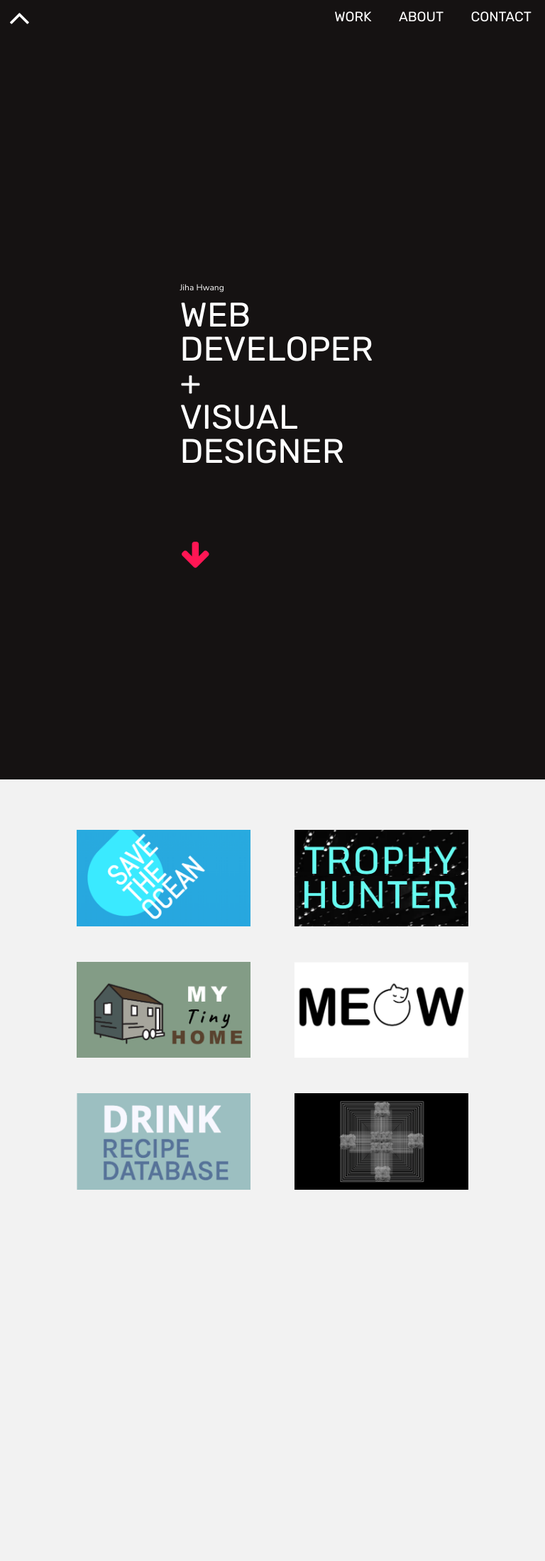
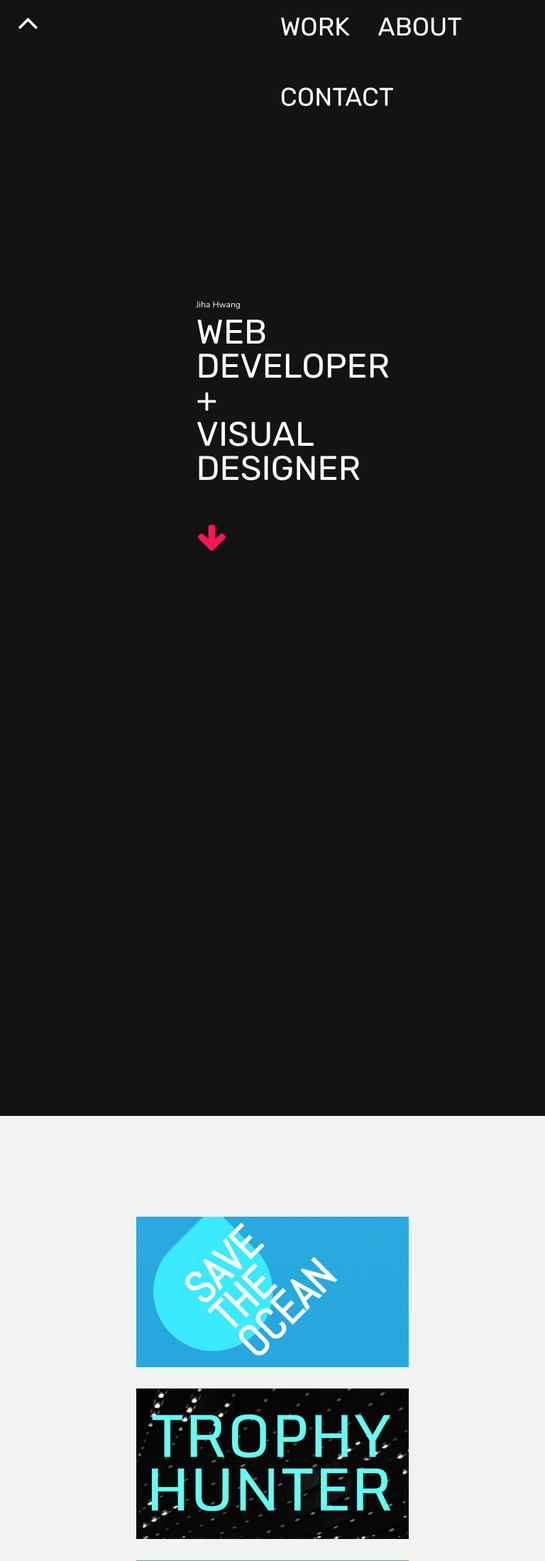
Before and after one commit to jhwangit128/portfolio_site, a PHP site: page / in a window 768 px wide. Shown: the top 2199 px of the page at 71% size. Run offline with PHP 8.4, Linux system fonts and the light colour scheme; some web fonts are replaced.

Commit message:
media query

```diff
--- a/styles.css
+++ b/styles.css
@@ -67,7 +67,7 @@ header, #project, #about, #contact {
 	text-transform:uppercase;
 	text-align: center;
 	font-size: 1.5em;
-	margin-bottom:1em;
+	margin-bottom:2em;
 }
 .main_title_white{
 	color: white;
@@ -111,6 +111,7 @@ nav a:active{
 /* +++++++++++++ */
 /*    HEADER     */
 /* +++++++++++++ */
+/* ANIMATION */
 .slide-in-top {
 	-webkit-animation: slide-in-top 1.5s cubic-bezier(0.250, 0.460, 0.450, 0.940) both;
 	        animation: slide-in-top 1.5s cubic-bezier(0.250, 0.460, 0.450, 0.940) both;
@@ -253,7 +254,7 @@ header{
 	text-align:center;
 	color: white;
   padding-top: 240px;
-  width: 34%;
+  width: 28%;
   margin: 0 auto;
   text-align: left;
 }
@@ -266,12 +267,13 @@ header h1 {
 	font-size: 6em;
 	transition-duration: 0.5s;
 	margin-top: 1em;
-  text-align: right;
+  margin: 0 auto;
 }
 .button_down:hover, .button_down:focus {
 	color: var(--gray);
 }
 .header_title{
+  margin: 0 auto;
 	text-transform:uppercase;
 	font-size:2em;
 	margin-bottom:50px;
@@ -289,19 +291,19 @@ section {
 }
 #project {
   background-color: var(--offwhite);
-  padding-top: 10px;
+  padding-top: 40px;
 }
 .projects_container {
-  width: 80%;
+  width: 100%;
   display: flex;
   flex-flow: row wrap;
   justify-content: flex-end;
   align-items: center;
   margin: 0 auto;
-  padding-top: 25px;
+  margin-top: 140px;
 }
 .project_container {
-  width: 40%;
+  width: 30%;
   margin: 0 auto;
   margin-bottom: 50px;
 }
@@ -351,7 +353,17 @@ section {
 	margin-bottom: 1.8em;
 	text-align: center;
 }
+.modal-img-text {
+  width: 90%;
+  display: flex;
+  flex-direction: row;
+  margin: 0 auto;
+}
+.modal-img {
+  width: 50%;
+}
 .modal-text {
+  width: 50%;
   font-size: 0.8em;
   line-height: 1.6em;
 }
@@ -395,14 +407,14 @@ section {
   background: var(--offwhite);
 }
 .section_about {
-  width: 70%;
+  width: 60%;
   margin: 0 auto;
   text-align: justify;
 }
 .resume {
   color: var(--gray);
   float: right;
-  margin-right: 50px;
+  margin: 40px 30px 0 0;
   border: 1.5px solid var(--gray);
   padding: 0.2em 0.5em;
 }
@@ -485,14 +497,58 @@ footer {
 
 @media (min-width: 768px) and (max-width: 1024px) {
 
-  header, #project, #about, #contact {
-    height: 1050px;
+  header, #about {
+    height: 1500px;
+  }
+  #project {
+    height: 100%;
+  }
+  #contact {
+    padding-top: 70px;
+    height: 1200px;
   }
 	header {
     padding-top: 350px;
 	}
+  .navbar_name_container {
+    width: 45%;
+  	margin: 0.3em 0 0 1em;
+  	float: left;
+  }
+  .navbar_container {
+    width: 100%;
+  	height: 3em;
+    display: flex;
+    flex-direction: row;
+  }
+  .navbar_right_menu_container {
+    width: 55%;
+  }
+  .navbar_right_menu_container li {
+    font-size: 1.5em;
+  	margin: 0.4em 0.1em 1em 1em;
+  }
   .modal_project_title {
     margin-top: 3.5em;
+  }
+  .modal-text {
+    font-size: 1em;
+    line-height: 1.6em;
+  }
+  .modal-img-text {
+    width: 100%;
+    display: flex;
+    flex-direction: column;
+    margin: 0 auto;
+  }
+  .modal-img {
+    width: 100%;
+  }
+  .modal-text {
+    width: 80%;
+    font-size: 1em;
+    line-height: 1.6em;
+    margin: 0 auto;
   }
   .collab {
     line-height: 1.5em;
@@ -503,72 +559,50 @@ footer {
 	.section_about_text {
 		margin-top: 2em;
 	}
+  .main_title {
+    padding-top: 30px;
+  }
+  .projects_container {
+    width: 50%;
+    display: flex;
+    flex-direction: column;
+    align-items: center;
+    margin: 0 auto;
+  }
+  .project_container {
+		width: 100%;
+    margin: 0 auto;
+    margin-bottom: 30px;
+	}
 
 }
 
-@media (min-width: 481px) and (max-width: 767px) {
+@media (min-width: 320px) and (max-width: 480px) {
 
-  header, #project, #about, #contact {
-    height: 2050px;
+  header {
+    height: 2200px;
   }
-  nav {
-    height: 200px;
+  #project {
+    height: 100%;
+  }
+  #about {
+
+  }
+  #contact {
+    padding-top: 70px;
+    height: 1200px;
   }
   .navbar_container {
     display: flex;
     flex-direction: column;
   }
-  .navbar_name_container {
-    margin-top: 0.5em;
-    margin-bottom: 0.5em;
-    line-height: 1em;
-  }
-  .navbar_right_menu_container {
-    margin: 0 auto;
-  }
-	.project_container {
-		width: 100%;
-	}
-  .modal_content, .modal-text, .row {
+  .projects_container {
+    width: 80%;
     display: flex;
     flex-direction: column;
-    padding: 0;
+    align-items: center;
     margin: 0 auto;
-  }
-  .modal_project_title {
-    margin-bottom: 0.5em;
-  }
-  .row, .col-7, .col-5 {
-    margin: 0 auto;
-    width: 100%;
-  }
-  .col-7 img {
-    width: 250%;
-  }
-  .collab {
-    line-height: 1em;
-  }
-  .close_button {
-    margin-top: 0;
-  }
-  section {
-    margin: 0 auto;
-    padding-top: 250px;
-  }
-  #contact {
-    padding-top: 100px;
-  }
-
-}
-
-@media (min-width: 320px) and (max-width: 480px) {
-
-  header, #project, #about, #contact {
-    height: 570px;
-  }
-  .navbar_container {
-    display: flex;
-    flex-direction: column;
+    margin-top: 540px;
   }
   .project_container {
 		width: 100%;
```
Also changed, not shown: index.html (+20 -20 lines).
